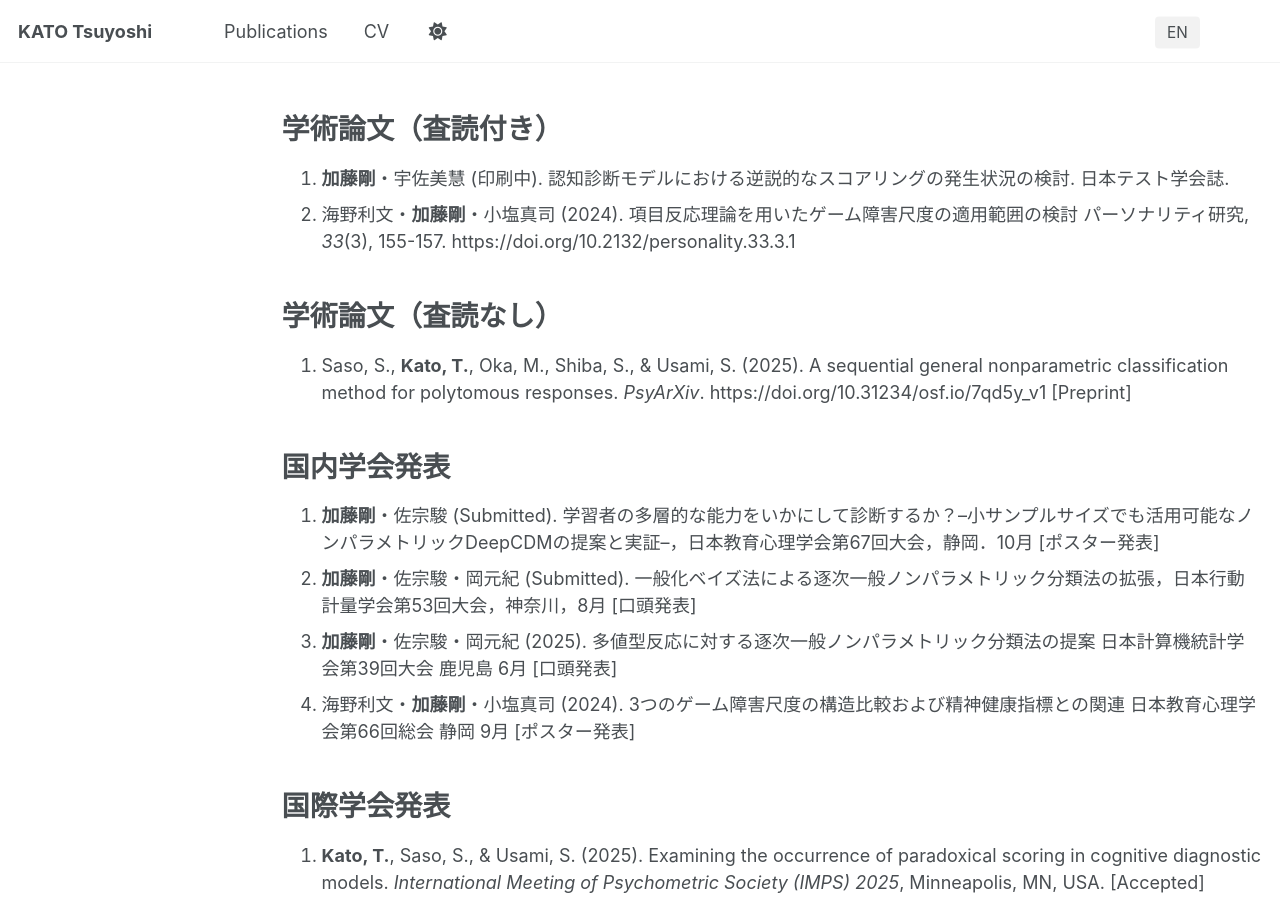
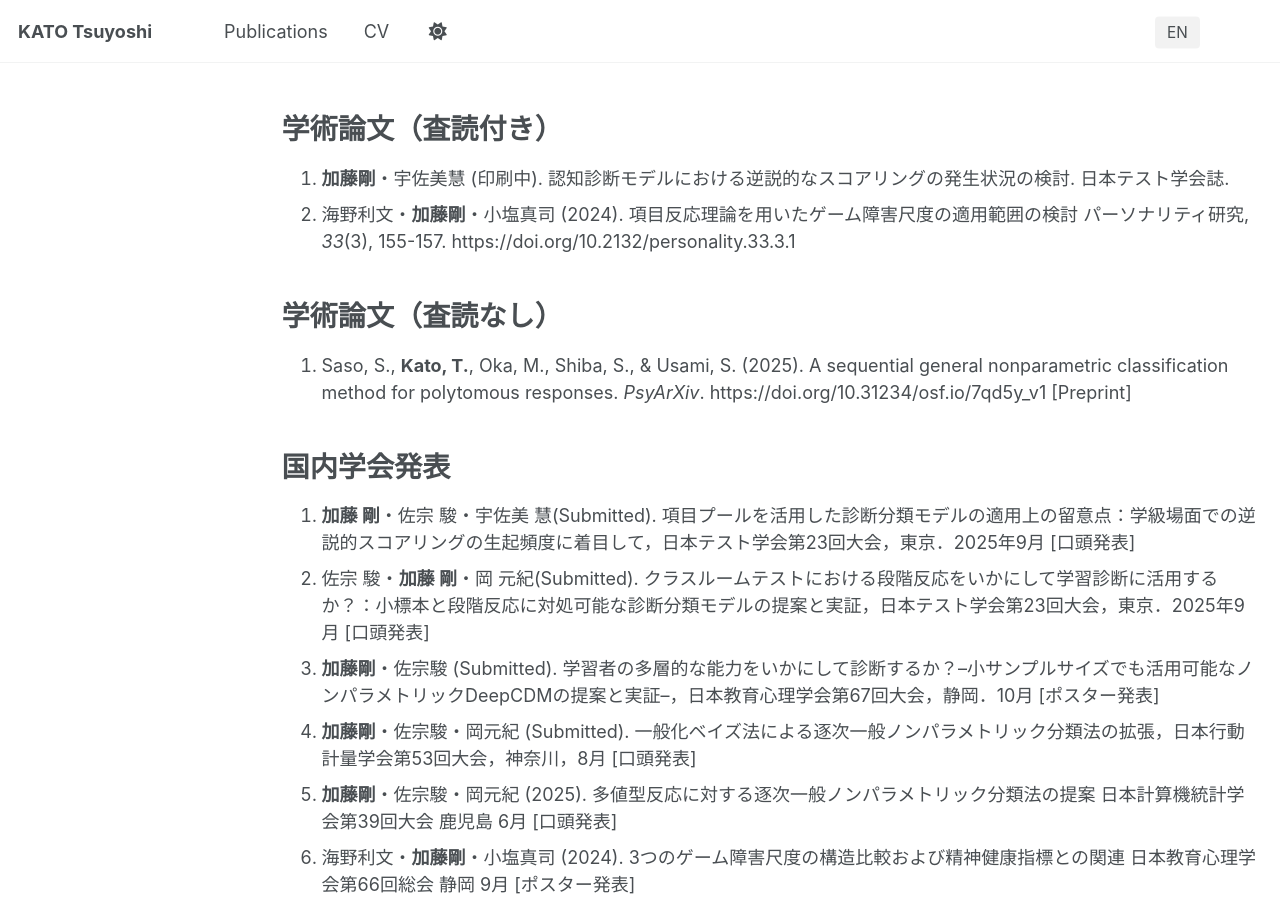
Before and after one commit to coch24/coch24.github.io, a Jekyll site: the page built from _pages/publications.md, in a window 1280 px wide and 900 px high. Built offline with Jekyll 4.4.1, drawn with Linux system fonts in a browser that asks for light colours.

```diff
--- a/_pages/publications.md
+++ b/_pages/publications.md
@@ -18,6 +18,8 @@ lang: ja
 
 
 # 国内学会発表
+1. **加藤 剛**・佐宗 駿・宇佐美 慧(Submitted). 項目プールを活用した診断分類モデルの適用上の留意点：学級場面での逆説的スコアリングの生起頻度に着目して，日本テスト学会第23回大会，東京．2025年9月 [口頭発表]
+1. 佐宗 駿・**加藤 剛**・岡 元紀(Submitted). クラスルームテストにおける段階反応をいかにして学習診断に活用するか？：小標本と段階反応に対処可能な診断分類モデルの提案と実証，日本テスト学会第23回大会，東京．2025年9月 [口頭発表]
 1. **加藤剛**・佐宗駿 (Submitted). 学習者の多層的な能力をいかにして診断するか？–小サンプルサイズでも活用可能なノンパラメトリックDeepCDMの提案と実証–，日本教育心理学会第67回大会，静岡．10月 [ポスター発表]
 1. **加藤剛**・佐宗駿・岡元紀 (Submitted). 一般化ベイズ法による逐次一般ノンパラメトリック分類法の拡張，日本行動計量学会第53回大会，神奈川，8月 [口頭発表]
 1. **加藤剛**・佐宗駿・岡元紀 (2025). 多値型反応に対する逐次一般ノンパラメトリック分類法の提案 日本計算機統計学会第39回大会 鹿児島 6月 [口頭発表]
```
Also changed, not shown: _pages/cv.md (+2 -0 lines).
